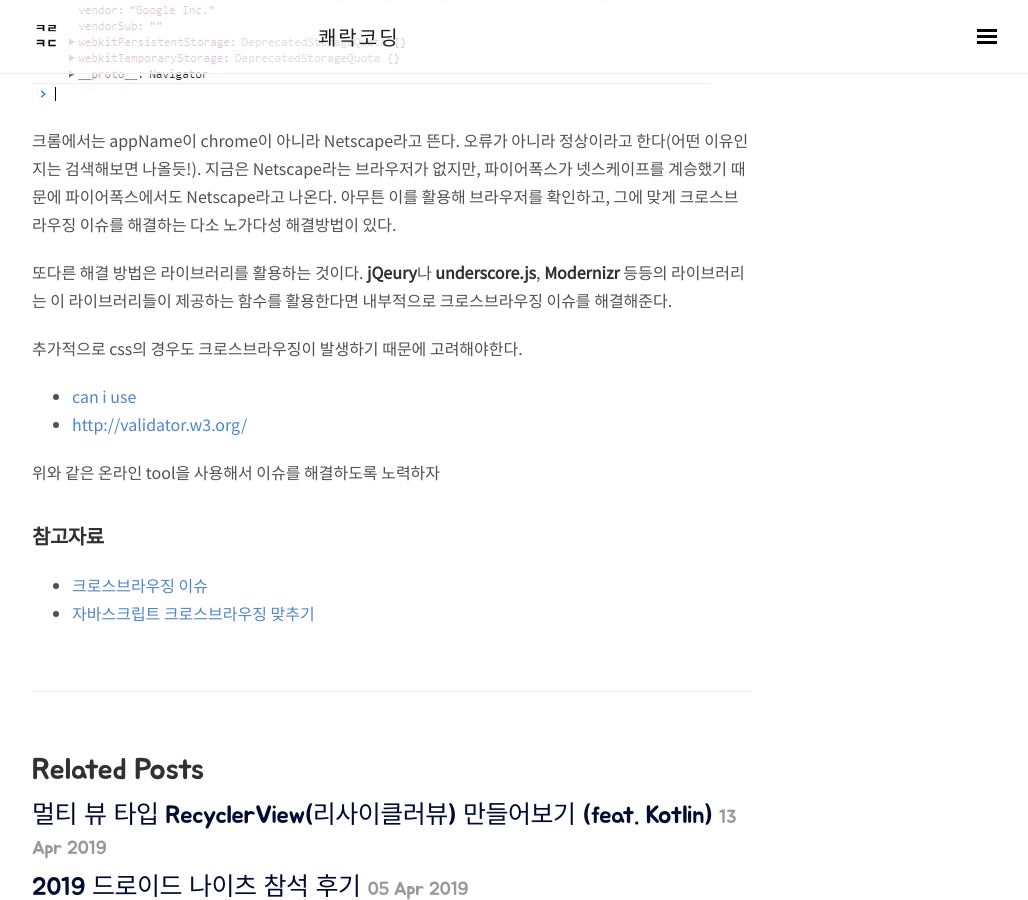
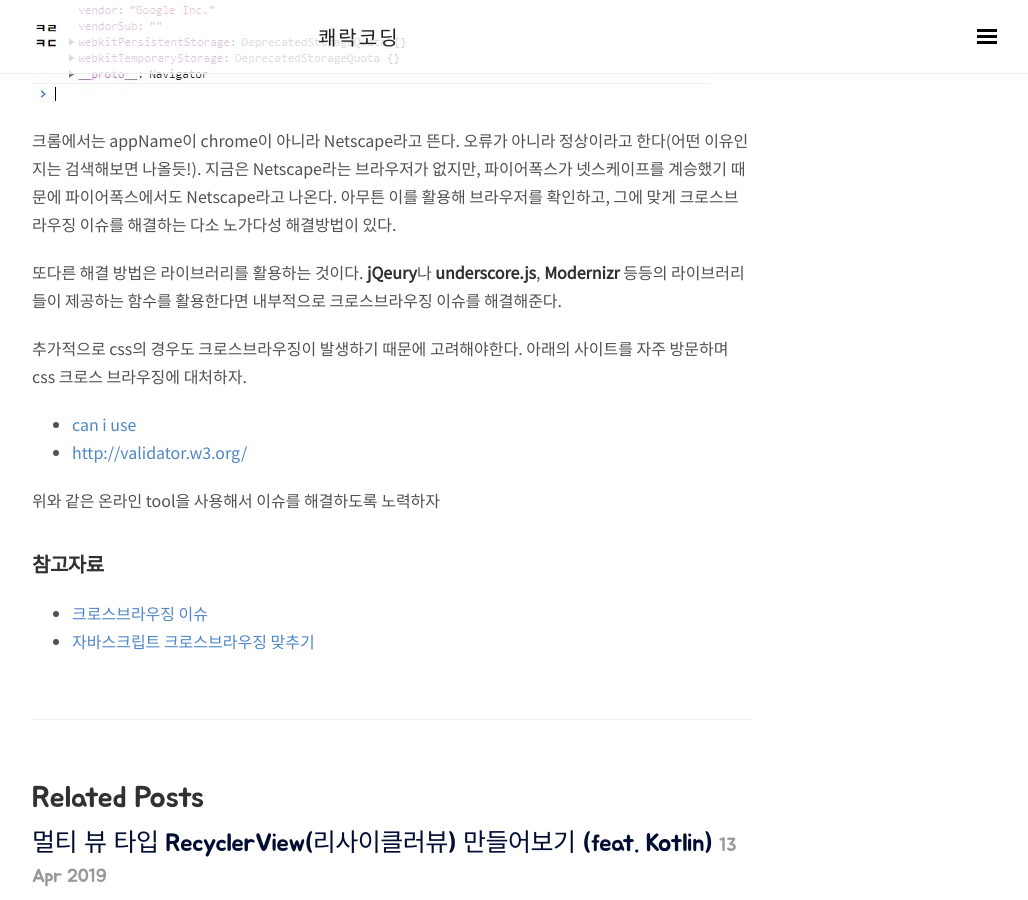
Before and after one commit to wooooooak/wooooooak.github.io, a Jekyll site: the page built from _posts/2018-08-17-크로스브라우징.md, in a window 1280 px wide and 900 px high, scrolled down 1630 px. Shown: the whole window, without its empty margins (248-1276 px from the left). Built offline with Jekyll 4.4.1, drawn with Linux system fonts in a browser that asks for light colours; nearby versions of some CDN libraries; some web fonts are replaced; comment, search, counter and statistics services are not loaded; some of the changed text lies outside the part shown.

Commit message:
크로스브라우징 포스팅 수정

````diff
--- a/_posts/2018-08-17-크로스브라우징.md
+++ b/_posts/2018-08-17-크로스브라우징.md
@@ -7,7 +7,7 @@ comments: true
 ---
 
 ### 크로스 브라우징이란?
-세상에는 크롬, 사파리, 인터넷 익스플로어, 오페라, 파이어폭스, 웨일 등등 많은 브라우저들이 존재한다. 이렇게 많은 브라우저들의 동작 방식은 [W3C](https://ko.wikipedia.org/wiki/W3C)라는 국제 웹 표준화 기구에서 제공하는 스펙(가이드라인)을 따라서 동작하게 된다. 그러나 표준화 기구에서 제공하지 않는 스펙에 대한 아주 디테일한 내용들은 각자의 상황에 맞게, 각자의 스타일에 맞게 구현하게 되어있다. **그래서 개발자들은 자신이 짠 한줄의 코드가 모든 브라우저에서 동작할 것이라 생각하면 안된다.** 예를 들어 과거 netscape라는 브라우저에서는 이벤트 등록을 아래의 메서드로 했다고 한다.
+세상에는 크롬, 사파리, 인터넷 익스플로어, 오페라, 파이어폭스, 웨일 등등 많은 브라우저들이 존재한다. 이렇게 많은 브라우저들의 동작 방식은 [W3C](https://ko.wikipedia.org/wiki/W3C)라는 국제 웹 표준화 기구에서 제공하는 스펙(가이드라인)을 따라서 동작하게 된다. 그러나 표준화 기구에서 제공하지 않는 스펙에 대한 아주 디테일한 내용들은 각자의 상황에 맞게, 각자의 스타일에 맞게 구현하게 되어있다. **그래서 개발자들은 자신이 짠 한줄의 코드가 모든 브라우저에서 동일하게, 그리고 올바르게 동작할 것이라 생각하면 안된다.** 예를 들어 과거 netscape라는 브라우저에서는 이벤트 등록을 아래의 메서드로 했다고 한다.
 ```
 addEventListner
 ```
@@ -26,9 +26,9 @@ attachEvent
 
 크롬에서는 appName이 chrome이 아니라 Netscape라고 뜬다. 오류가 아니라 정상이라고 한다(어떤 이유인지는 검색해보면 나올듯!). 지금은 Netscape라는 브라우저가 없지만, 파이어폭스가 넷스케이프를 계승했기 때문에 파이어폭스에서도 Netscape라고 나온다. 아무튼 이를 활용해 브라우저를 확인하고, 그에 맞게 크로스브라우징 이슈를 해결하는 다소 노가다성 해결방법이 있다.
 
-또다른 해결 방법은 라이브러리를 활용하는 것이다. **jQeury**나 **underscore.js**, **Modernizr** 등등의 라이브러리는 이 라이브러리들이 제공하는 함수를 활용한다면 내부적으로 크로스브라우징 이슈를 해결해준다.
+또다른 해결 방법은 라이브러리를 활용하는 것이다. **jQeury**나 **underscore.js**, **Modernizr** 등등의 라이브러리들이 제공하는 함수를 활용한다면 내부적으로 크로스브라우징 이슈를 해결해준다.
 
-추가적으로 css의 경우도 크로스브라우징이 발생하기 때문에 고려해야한다.
+추가적으로 css의 경우도 크로스브라우징이 발생하기 때문에 고려해야한다. 아래의 사이트를 자주 방문하며 css 크로스 브라우징에 대처하자.
 * [can i use](https://caniuse.com/)
 * [http://validator.w3.org/](http://validator.w3.org/)
 
````
